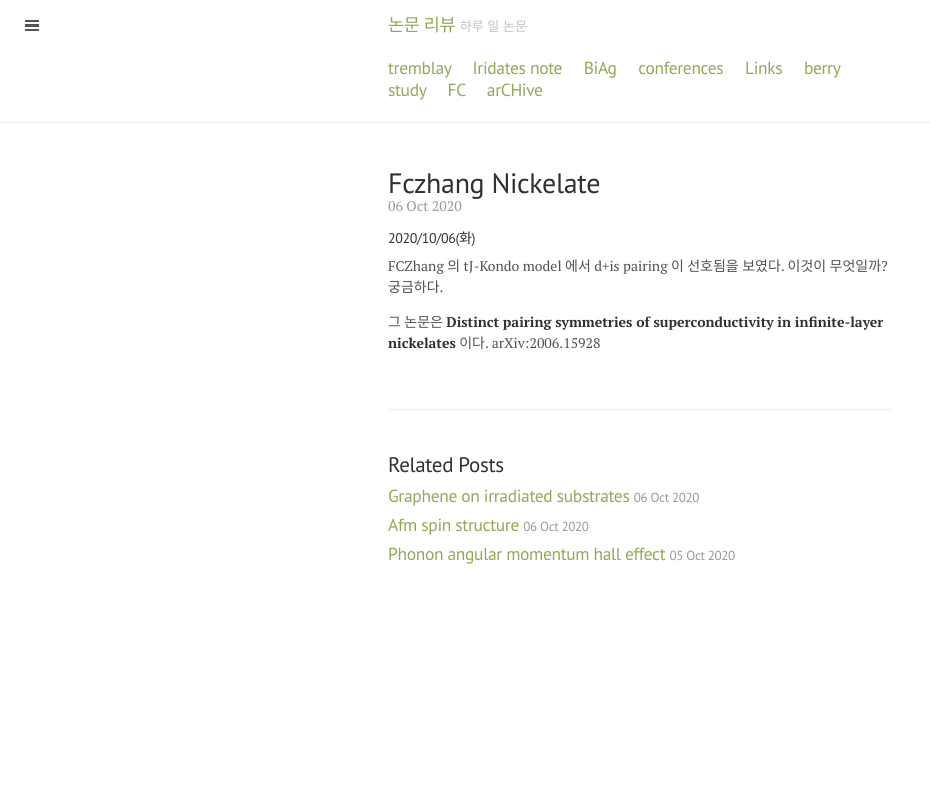
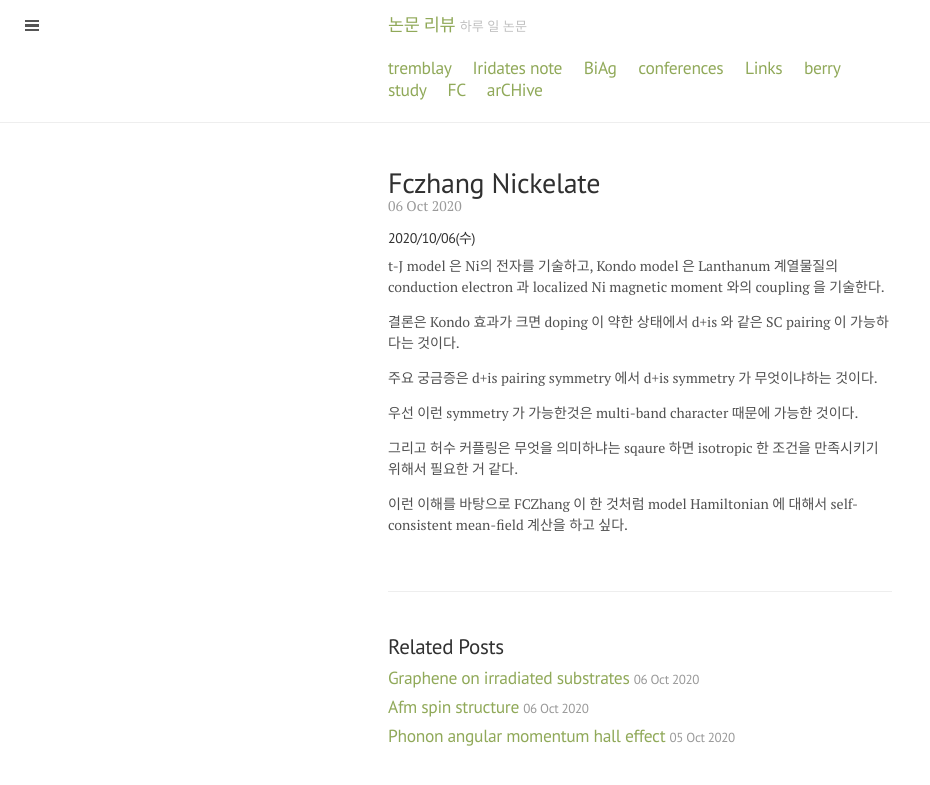
Before and after one commit to qkrwlsghdcjsworlt/work, a Jekyll site: the page built from _posts/2020/2020-10-06-FCZhang-nickelate.markdown, in a window 1280 px wide. Shown: the top 785 px of the page, without its empty margins (0-930 px from the left). Built offline with Jekyll 4.4.1, drawn with Linux system fonts in a browser that asks for light colours; our own code applies the rules of GitHub Pages for plain Markdown files.

Commit message:
“update”

```diff
--- a/_posts/2020/2020-10-06-FCZhang-nickelate.markdown
+++ b/_posts/2020/2020-10-06-FCZhang-nickelate.markdown
@@ -1,19 +1,25 @@
 ---
 LAYOUT: POST
 TITLE:   "FCZhang-nickelate"
-DATE:   2020-10-06 18:16:00 +0900
+DATE:   2020-10-06 10:30:00 +0900
 CATEGORIES: LIFE
 
 ---
 
 
 
-#####  2020/10/06(화)
+#####  2020/10/06(수)
 
 
-FCZhang 의 tJ-Kondo model 에서 d+is pairing 이 선호됨을 보였다. 이것이 무엇일까? 궁금하다.
+t-J model 은 Ni의 전자를 기술하고,
+Kondo model 은 Lanthanum 계열물질의 conduction electron 과 localized Ni magnetic moment 와의 coupling 을 기술한다.
 
-그 논문은
-**Distinct pairing symmetries of superconductivity in infinite-layer nickelates**
-이다.
-arXiv:2006.15928
+결론은 Kondo 효과가 크면 doping 이 약한 상태에서 d+is 와 같은 SC pairing 이 가능하다는 것이다.
+
+주요 궁금증은 d+is pairing symmetry 에서 d+is symmetry 가 무엇이냐하는 것이다.
+
+우선 이런 symmetry 가 가능한것은 multi-band character 때문에 가능한 것이다.
+
+그리고 허수 커플링은 무엇을 의미하냐는 sqaure 하면 isotropic 한 조건을 만족시키기 위해서 필요한 거 같다.
+
+이런 이해를 바탕으로 FCZhang 이 한 것처럼 model Hamiltonian 에 대해서 self-consistent mean-field 계산을 하고 싶다.
```
